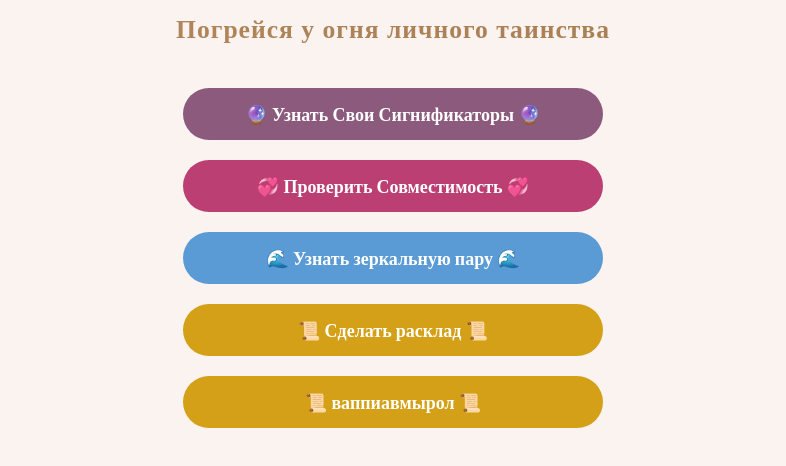
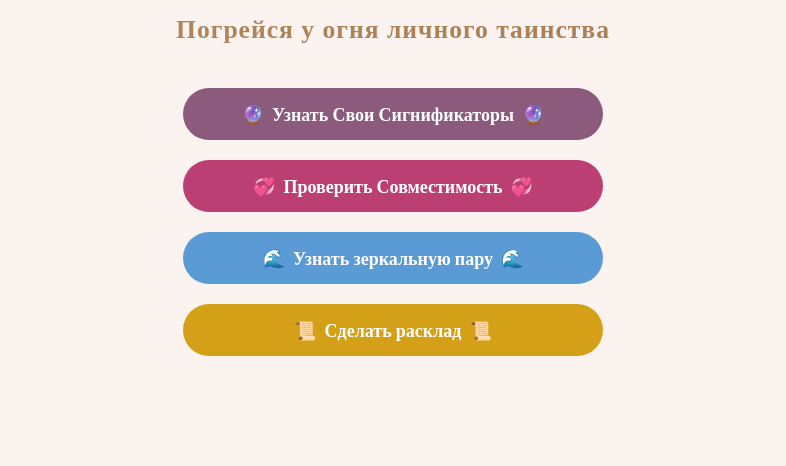
Before and after one commit to AngelinaCrylove/my-website, a plain HTML site: page index.html in a window 1280 px wide. Shown: the part 164-630 px from the top of the page, without its empty margins (247-1033 px from the left). Drawn offline with nearby package versions, Linux system fonts and the light colour scheme.

Commit message:
исправила cross

```diff
--- a/index.html
+++ b/index.html
@@ -116,6 +116,24 @@ h2 {
      transform: translateY(-3px);
      box-shadow: 0 5px 15px rgba(212, 160, 23, 0.4);
     }
+    /* Эмодзи только на десктопе (≥481px) */
+@media (min-width: 481px) {
+  .btn-single::before,
+  .btn-single::after { content: "🔮"; }
+  .btn-couple::before,
+  .btn-couple::after { content: "💞"; }
+  .btn-mirror::before,
+  .btn-mirror::after { content: "🌊"; }
+  .btn-cross::before,
+  .btn-cross::after { content: "📜"; }
+
+  .btn-single::before, .btn-single::after,
+  .btn-couple::before, .btn-couple::after,
+  .btn-mirror::before, .btn-mirror::after,
+  .btn-cross::before, .btn-cross::after {
+    margin: 0 8px;
+  }
+}
   </style>
   <link href="https://fonts.googleapis.com/css2?family=Playfair+Display:wght@400;700&family=Raleway:wght@300;400;600&display=swap" rel="stylesheet">
 </head>
@@ -123,11 +141,10 @@ h2 {
   <h1>Добро пожаловать в Тарочаг</h1>
   <h2>Погрейся у огня личного таинства</h2>
   <div style="display: flex; flex-direction: column; align-items: center; gap: 20px; width: 100%; max-width: 500px;">
-    <a href="single.html" class="btn-base btn-single">🔮 Узнать Свои Сигнификаторы 🔮</a>
-    <a href="couple.html" class="btn-base btn-couple">💞 Проверить Совместимость 💞</a>
-    <a href="mirror.html" class="btn-base btn-mirror">🌊 Узнать зеркальную пару 🌊</a>
-    <a href="cross.html" class="btn-base btn-cross">📜 Сделать расклад 📜</a>
-    <a href="cross.html" class="btn-base btn-cross">📜 ваппиавмырол 📜</a>
+<a href="single.html" class="btn-base btn-single">Узнать Свои Сигнификаторы</a>
+<a href="couple.html" class="btn-base btn-couple">Проверить Совместимость</a>
+<a href="mirror.html" class="btn-base btn-mirror">Узнать зеркальную пару</a>
+<a href="cross.html" class="btn-base btn-cross">Сделать расклад</a>
   </div>
 </body>
 </html>
```
